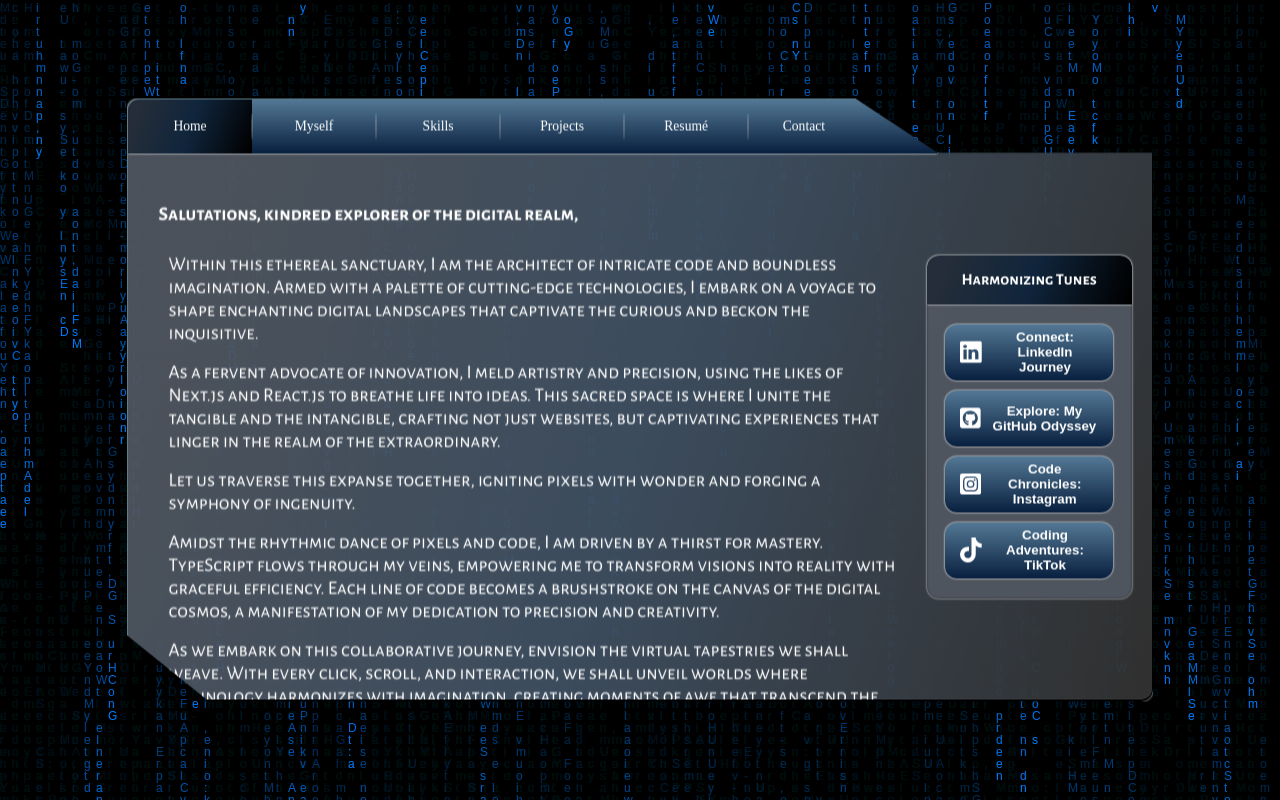
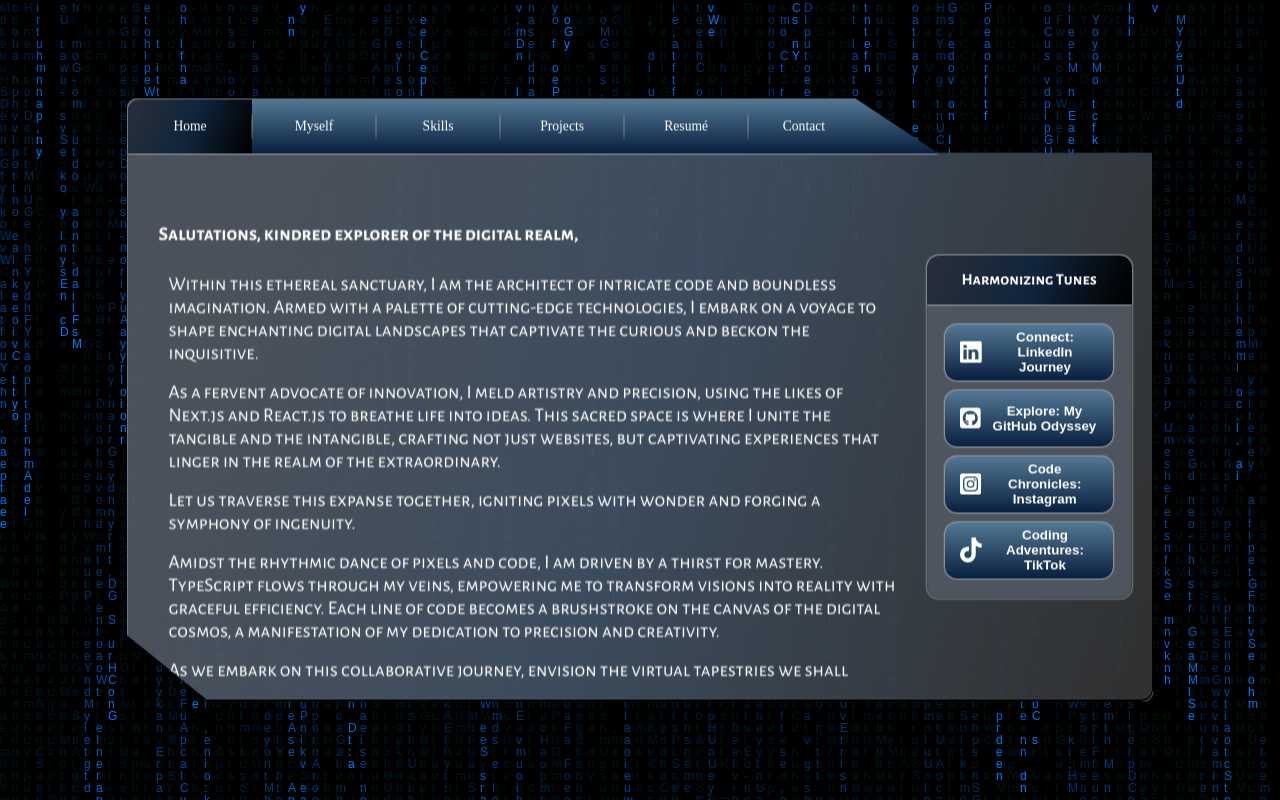
Before and after one commit to patrickgunnar/patrick-gunnar, a Next.js app: page / in a window 1280 px wide. Built offline with nearby package versions, Linux system fonts and the light colour scheme; a web font is replaced by a local one.

Commit message:
refactor: improved styles

```diff
--- a/src/components/table/table.tsx
+++ b/src/components/table/table.tsx
@@ -8,12 +8,15 @@ interface TableProps {
 }
 
 const TableContainer = styled.article`
+    box-sizing: border-box;
+
     display: flex;
     flex-direction: column;
     justify-content: center;
     align-items: center;
 
     position: relative;
+    padding: 20px 0;
 
     height: 91%;
     width: 100%;
```
